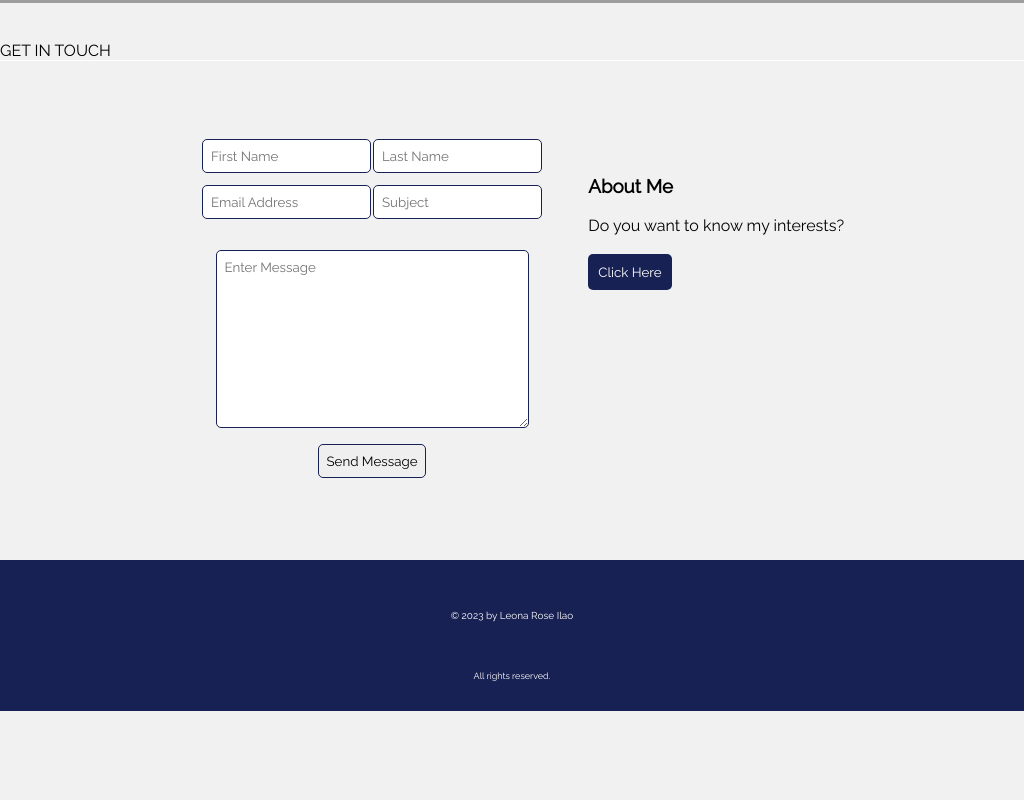
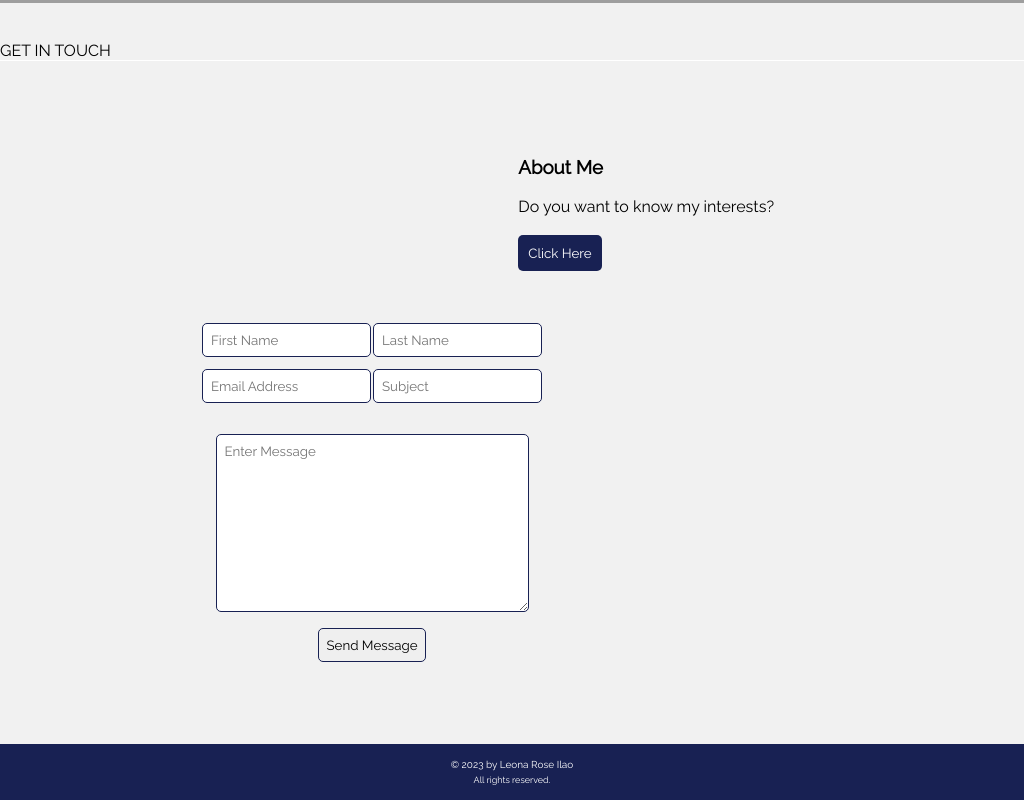
Before and after one commit to lrilao/portfolio, a plain HTML site: page index.html in a window 1024 px wide. Shown: the part 2653-3453 px from the top of the page. Before the commit the page ends 3364 px from the top, so only its background shows below. Drawn offline with nearby package versions, Linux system fonts and the light colour scheme; grey boxes are pictures that could not be loaded.

Commit message:
initial commit

```diff
--- a/navbar.css
+++ b/navbar.css
@@ -367,7 +367,7 @@
 
   /* footer */
 
-  .footer {
+  footer {
     background-color: #182153;
     color: #fff;
     text-align: center;
@@ -378,13 +378,13 @@
     max-width: 100% !important;
   }
 
-  .footer h1 {
+  footer h1 {
     font-size: 10px;
     font-weight: 500;
     padding-bottom: 5px;
   }
 
-  .footer p {
+  footer p {
     font-size: 9px;
     font-weight: 500;
   }
@@ -403,7 +403,7 @@
     text-align: left;
   }
 
-  .footer {
+  footer {
     background-color: #182153;
     color: #fff;
     text-align: center;
@@ -414,13 +414,13 @@
     max-width: 100% !important;
   }
 
-  .footer h1 {
+  footer h1 {
     font-size: 10px;
     font-weight: 500;
     padding-bottom: 5px;
   }
 
-  .footer p {
+  footer p {
     font-size: 9px;
     font-weight: 500;
   }
--- a/style.css
+++ b/style.css
@@ -749,7 +749,8 @@ body {
   }
   .travel-icon{
     float: right;
-    padding-right: 180px;
+    padding-right: 250px;
+    padding-bottom: 50px;;
   }
 }
 
```
Also changed, not shown: index.html (+0 -1 lines).
